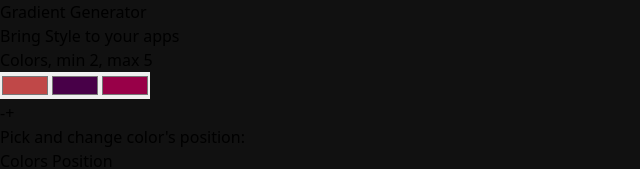
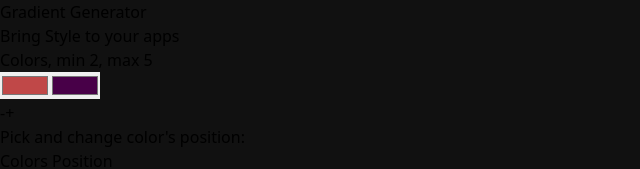
Before and after one commit to OG93-COM/10ReactProjects, a React (Vite) app in the folder Gradient-Maker/: page / in a window 1280 px wide. Shown: the top 169 px of the page, without its empty margins (0-640 px from the left). Built offline with nearby package versions, Linux system fonts and the light colour scheme.

Commit message:
GradientMaker

```diff
--- a/Gradient-Maker/src/features/gradient.js
+++ b/Gradient-Maker/src/features/gradient.js
@@ -12,14 +12,7 @@ const initialState = {
                 id:2,
                 value:"#480048",
                 position:50
-            },
-            {
-                id:3,
-                value:"#980048",
-                position:70
-            },
-
-
+            }
         ],
         pickedColorId: 1,
         angle: 60
@@ -38,7 +31,7 @@ export const gradientSlice = createSlice({
             state.colors.push({
                 id: state.colors[state.colors.length - 1].id + 1,
                 value: "#ffffff",
-                position: 50
+                position: 80
             })
         },
         removeColor:(state,action) => {
```
